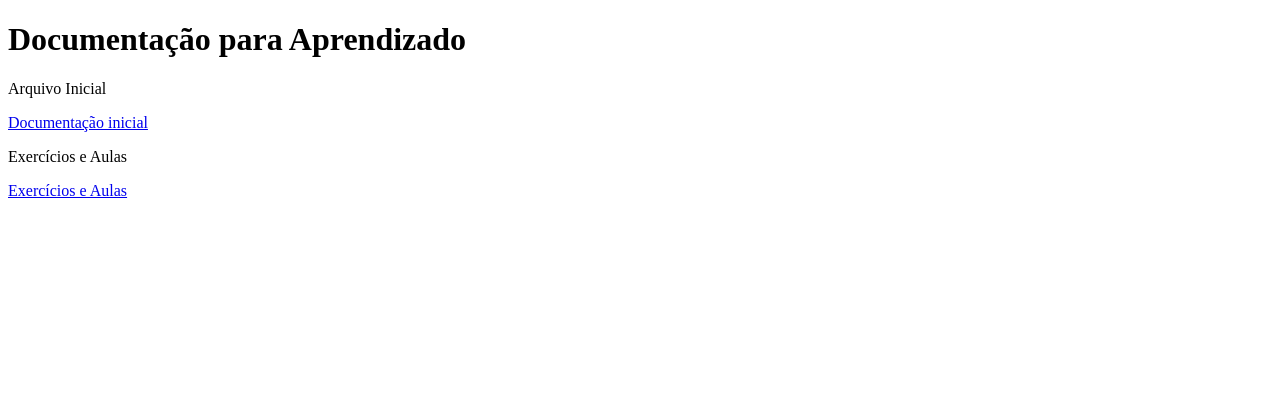
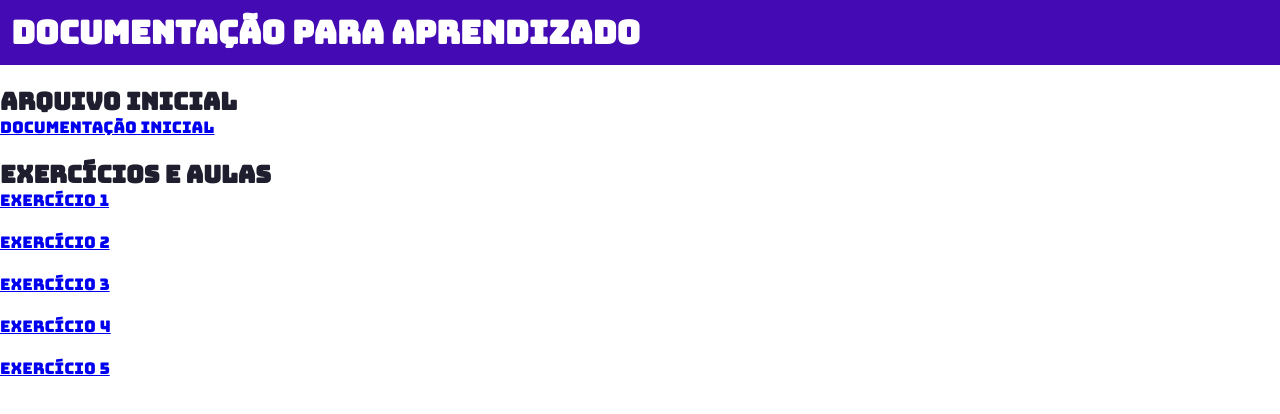
Before and after one commit to KauaMorato/Aula-em-jogo, a plain HTML site: page Front-End/documentos.html in a window 1280 px wide. Drawn offline with Linux system fonts and the light colour scheme.

Commit message:
Fazendo design do segundo html

```diff
--- /dev/null
+++ b/Front-End/documentos.css
@@ -0,0 +1,25 @@
+* {
+    margin: 0;
+    padding: 0;
+    box-sizing: border-box;
+    font-family: 'Bungee', cursive;
+}
+
+body {
+    background: linear-gradient(135deg, #ffffff 0%, #ffffff 100%);
+    color: #1e1e2f;
+}
+
+header {
+    display: flex;
+    justify-content: space-between;
+    background-color: #440bb4;
+    padding: 1rem 2rem;
+    color: white;
+}
+
+h1 {
+    background-color: #440bb4;
+    color: #ffffff;
+    padding: 0.7rem;
+}
--- a/Front-End/documentos.html
+++ b/Front-End/documentos.html
@@ -4,16 +4,32 @@
     <meta charset="UTF-8">
     <meta name="viewport" content="width=device-width, initial-scale=1.0">
     <title>Documentos essenciais</title>
+
+    <link rel="icon" type="image/png" href="../assests/image-removebg-preview.png">
+
+    <link href="https://fonts.googleapis.com/css2?family=Bungee&display=swap" rel="stylesheet">
+    <link rel="stylesheet" href="documentos.css">
 </head>
 <body>
     <h1>Documentação para Aprendizado</h1>
-    <p>Arquivo Inicial</p>
-    <a href="/assests/Arquivo Base.pdf" download="Arquivo Base.pdf">Documentação inicial</a>
 
-    <br/>
+    <br>
 
-    <p>Exercícios e Aulas</p>
-    <a href="/assests/teste.txt" download="teste.txt">Exercícios e Aulas</a>
+    <h2>Arquivo Inicial</h2>
+    <a href="../assests/Arquivo Base.pdf" download="Arquivo Base.pdf">Documentação inicial</a>
+
+    <br><br>
+
+    <h2>Exercícios e Aulas</h2>
+    <a href="../assests/teste.txt" download="teste.txt">Exercício 1</a>
+    <br><br>
+    <a href="../assests/teste.txt" download="teste.txt">Exercício 2</a>
+    <br><br>
+    <a href="../assests/teste.txt" download="teste.txt">Exercício 3</a>
+    <br><br>
+    <a href="../assests/teste.txt" download="teste.txt">Exercício 4</a>
+    <br><br>
+    <a href="../assests/teste.txt" download="teste.txt">Exercício 5</a>
 
 </body>
 </html>
```
